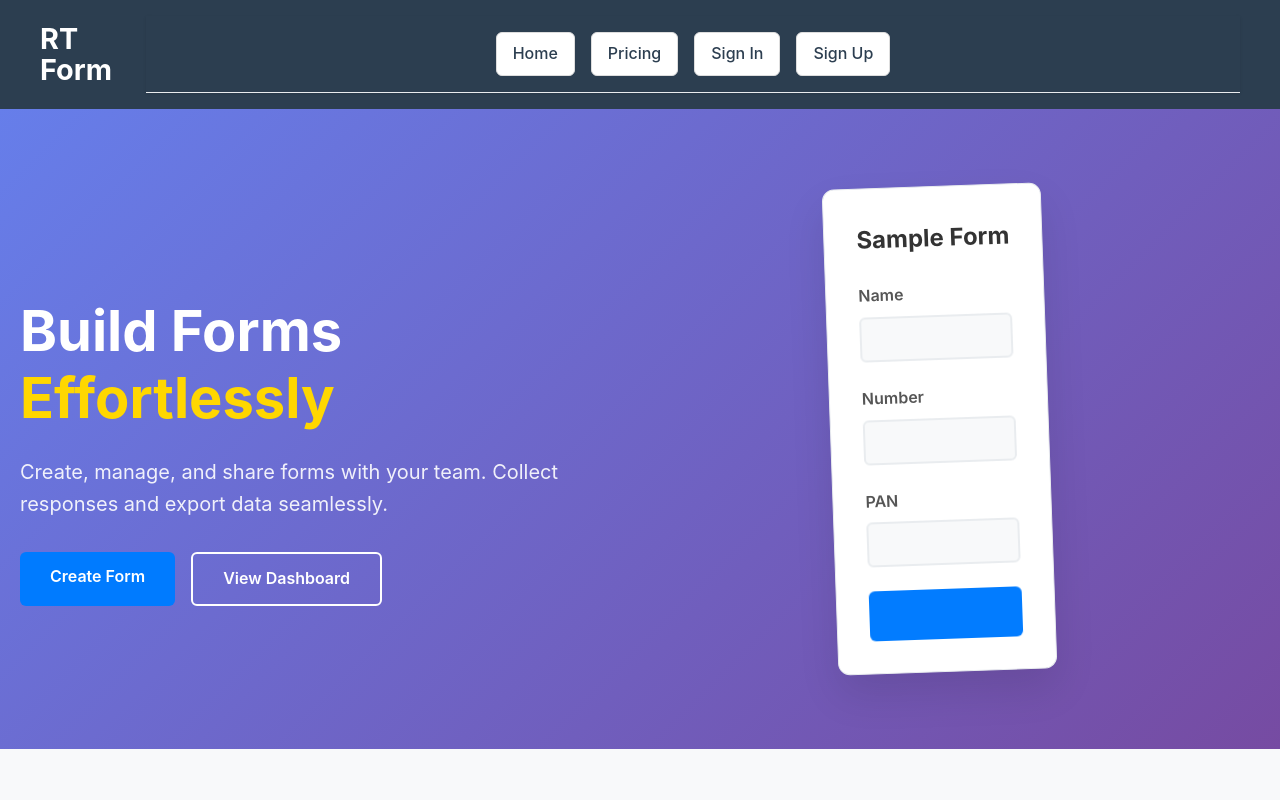
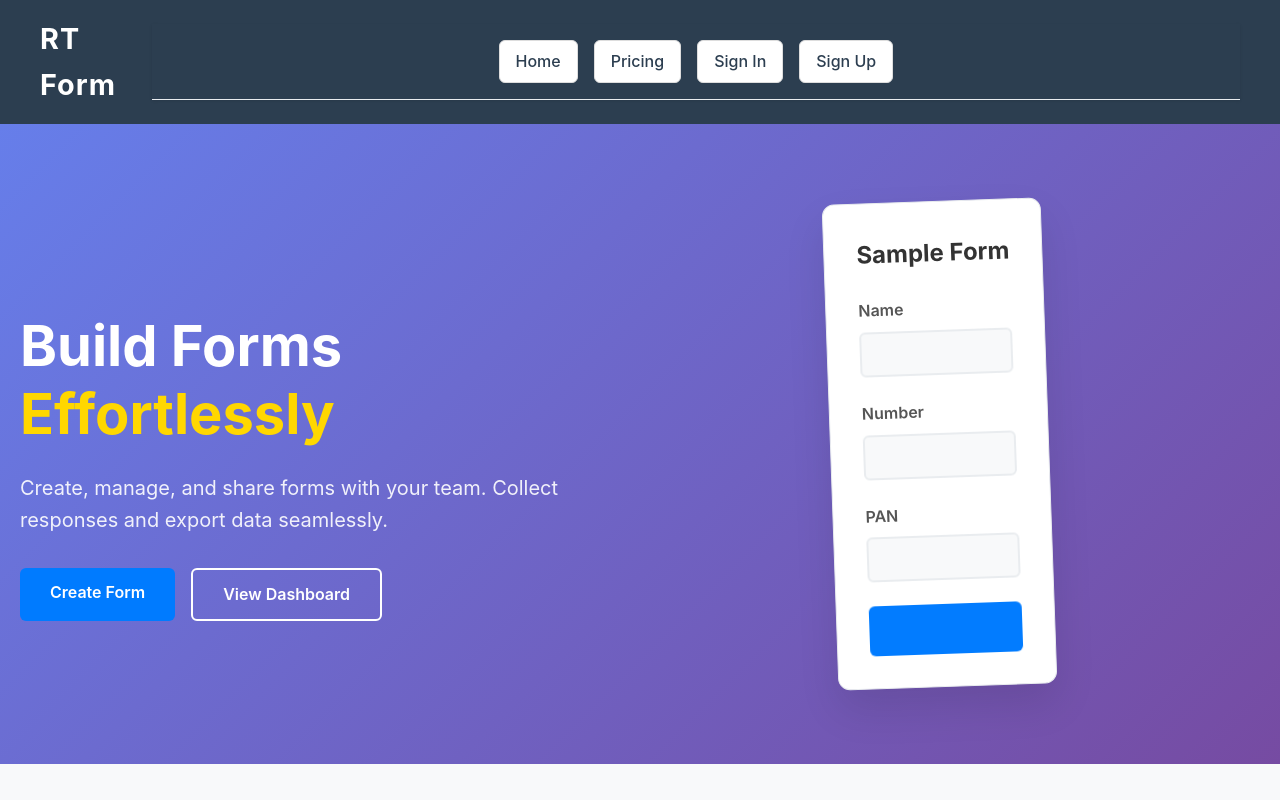
Before and after one commit to AnkitYadavMTD/Form_Team, a React (Vite) app in the folder frontend/: page / in a window 1280 px wide. Shown: the top 800 px of the page. Built offline with nearby package versions, Linux system fonts and the light colour scheme.

Commit message:
Add logo styling and remove nav underlines
- Add logo styling with proper spacing and typography
- Add header-right container for welcome text alignment
- Remove underlines from navigation buttons with !important

```diff
--- a/frontend/src/App.css
+++ b/frontend/src/App.css
@@ -45,10 +45,23 @@ body {
   width: 100%;
 }
 
-.App-header h1 {
-  margin: 0;
+.logo {
+  display: flex;
+  align-items: center;
+}
+
+.logo-text {
   font-size: 1.8rem;
   font-weight: 700;
+  color: white;
+  margin: 0;
+  letter-spacing: 1px;
+}
+
+.header-right {
+  display: flex;
+  align-items: center;
+  gap: 1rem;
 }
 
 .header-nav {
@@ -65,7 +78,7 @@ body {
 .header-nav button {
 
   color: #2c3e50;
-  text-decoration: none;
+  text-decoration: none !important;
   font-weight: 500;
   padding: 0.5rem 1rem;
   border-radius: 6px;
--- a/frontend/src/App.jsx
+++ b/frontend/src/App.jsx
@@ -43,11 +43,16 @@ function AppContent() {
         }`}
       >
         <div className="header-content">
-          <h1 onClick={() => navigate("/")} style={{ cursor: "pointer" }}>
-            RT Form
-          </h1>
+          <div
+            className="logo"
+            onClick={() => navigate("/")}
+            style={{ cursor: "pointer" }}
+          >
+            <span className="logo-text">RT Form</span>
+          </div>
           {!isPublicForm && !isAuthPage && (
             <>
+              <div className="header-right">
                 {authenticated && (
                   <span className="welcome-user">Welcome, {admin?.email}</span>
                 )}
@@ -59,6 +64,7 @@ function AppContent() {
                   <span></span>
                   <span></span>
                 </button>
+              </div>
               <nav className={`header-nav ${isMenuOpen ? "open" : ""}`}>
                 {!authenticated && (
                   <>
```
Lines whose indentation alone changed are shown as unchanged.
